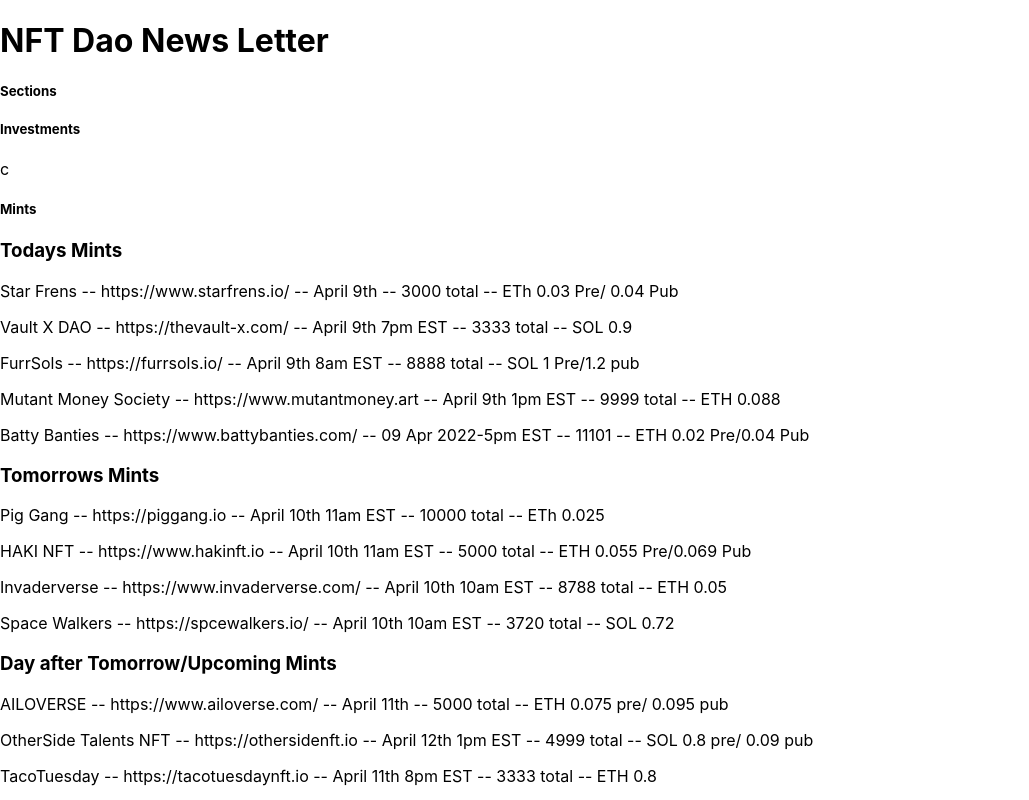
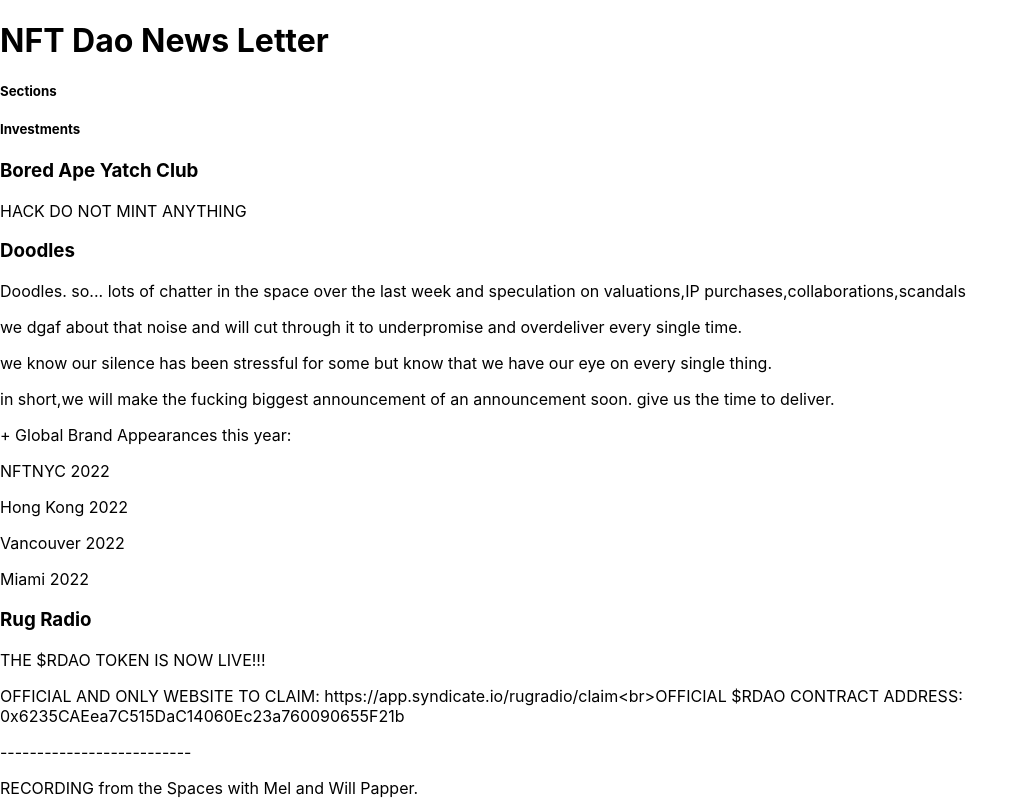
Before and after one commit to PatrickalKhouri/nft-dao-newsletter, a React (Create React App) app: page / in a window 1280 px wide. Shown: the top 800 px of the page, without its empty margins (0-1029 px from the left). Built offline with nearby package versions, Linux system fonts and the light colour scheme.

Commit message:
Fixing an error

```diff
--- a/src/Investments.js
+++ b/src/Investments.js
@@ -4,7 +4,21 @@
 
   return (<section>
     <h5>Investments</h5>
-c
+    {Object.keys(investmentsUpdates).map((keyName) => {
+      if (investmentsUpdates[keyName] === '') {
+        return null
+      }
+      const arrayText = investmentsUpdates[keyName].split('\n')
+      return (
+        <>
+        <h3>{investmentsUpdatesHeader[keyName]}</h3>
+        {arrayText.map((line) => {
+          return <p>{line}</p>
+        })}
+        </>
+      )
+    })
+    }
   </section>
   )}
 
```
